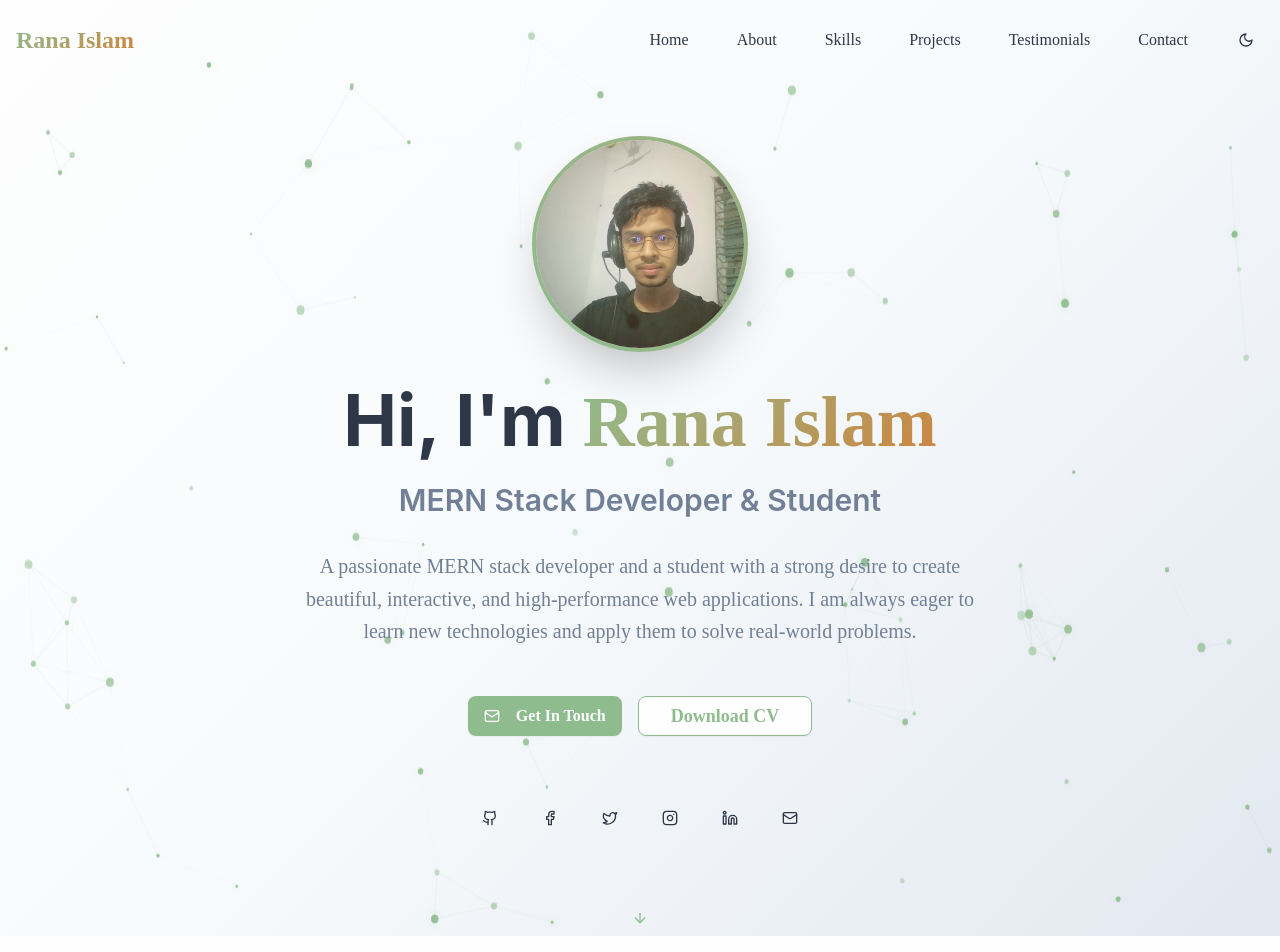
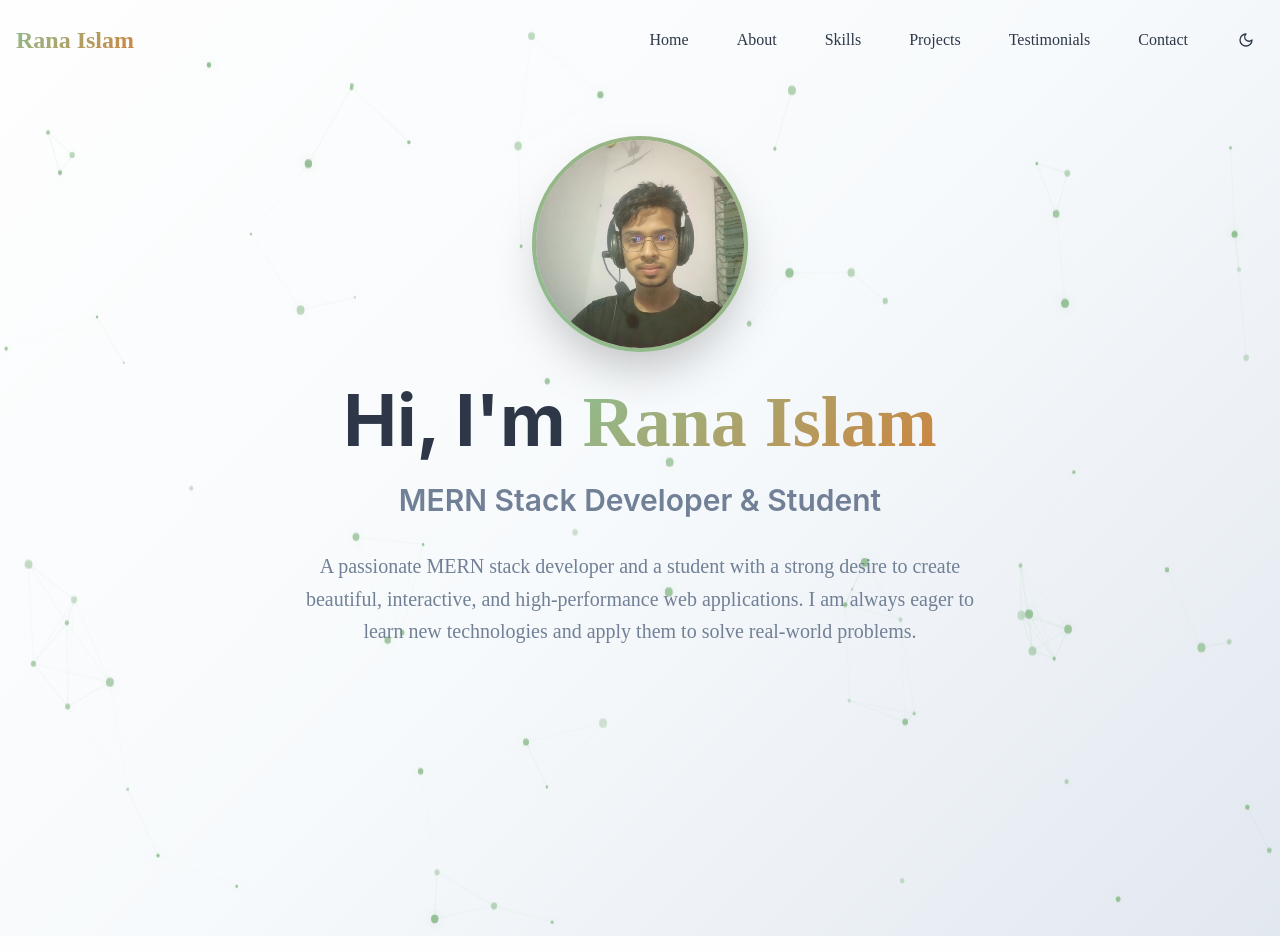
Before and after one commit to ranaIslam01/Rana-Portfolio-03, a React (Vite) app: page / in a window 1280 px wide. Shown: the top 952 px of the page. Built offline with nearby package versions, Linux system fonts and the light colour scheme.

Commit message:
Add scroll animations to HeroSection elements
cgen-22277ce914134df68110c2427b652e64

```diff
--- a/src/components/HeroSection.jsx
+++ b/src/components/HeroSection.jsx
@@ -176,8 +176,8 @@ const HeroSection = () => {
       <div className="relative z-10 container mx-auto px-2 sm:px-4 text-center -mt-14">
         <div className="max-w-4xl mx-auto">
           {/* Profile Image */}
-          <div className="mb-4 sm:mb-8 flex justify-center animate-fade-in">
-            <div className="relative">
+          <div className="mb-4 sm:mb-8 flex justify-center">
+            <div className="relative anim-on-scroll" data-animation="scale">
               <img
                 src={profileImage}
                 alt="Rana Islam"
@@ -190,7 +190,7 @@ const HeroSection = () => {
           </div>
 
           {/* Main Heading with Animated Text */}
-          <h1 className="text-2xl xs:text-3xl sm:text-4xl md:text-6xl lg:text-7xl font-bold mb-4 sm:mb-6">
+          <h1 className="text-2xl xs:text-3xl sm:text-4xl md:text-6xl lg:text-7xl font-bold mb-4 sm:mb-6 anim-on-scroll" data-animation="fade-up" data-delay="0.2">
             Hi, I'm{" "}
             <span className="text-gradient">
               <AnimatedText text="Rana Islam" delay={20} />
@@ -198,12 +198,12 @@ const HeroSection = () => {
           </h1>
 
           {/* Subtitle with Animation */}
-          <h2 className="text-base xs:text-lg sm:text-xl md:text-2xl lg:text-3xl text-muted-foreground mb-4 sm:mb-8">
+          <h2 className="text-base xs:text-lg sm:text-xl md:text-2xl lg:text-3xl text-muted-foreground mb-4 sm:mb-8 anim-on-scroll" data-animation="fade-up" data-delay="0.4">
             MERN Stack Developer & Student
           </h2>
 
           {/* Description */}
-          <div className="text-sm xs:text-base sm:text-lg md:text-xl text-muted-foreground mb-6 sm:mb-12 max-w-md sm:max-w-2xl mx-auto leading-relaxed opacity-0 animate-fade-in-delay-3">
+          <div className="text-sm xs:text-base sm:text-lg md:text-xl text-muted-foreground mb-6 sm:mb-12 max-w-md sm:max-w-2xl mx-auto leading-relaxed anim-on-scroll" data-animation="fade-up" data-delay="0.6">
             A passionate MERN stack developer and a student with a strong desire
             to create beautiful, interactive, and high-performance web
             applications. I am always eager to learn new technologies and apply
@@ -211,7 +211,7 @@ const HeroSection = () => {
           </div>
 
           {/* CTA Buttons */}
-          <div className="flex flex-col sm:flex-row gap-2 sm:gap-4 justify-center items-center mb-8 sm:mb-16 opacity-0 animate-fade-in-delay-4">
+          <div className="flex flex-col sm:flex-row gap-2 sm:gap-4 justify-center items-center mb-8 sm:mb-16 anim-on-scroll" data-animation="fade-up" data-delay="0.8">
             <Button
               size="lg"
               onClick={scrollToContact}
@@ -238,7 +238,7 @@ const HeroSection = () => {
           </div>
 
           {/* Social Links */}
-          <div className="flex justify-center space-x-3 sm:space-x-6 mb-8 sm:mb-16 opacity-0 animate-fade-in-delay-5">
+          <div className="flex justify-center space-x-3 sm:space-x-6 mb-8 sm:mb-16 anim-on-scroll" data-animation="fade-up" data-delay="1.0">
             <Button
               variant="ghost"
               size="icon"
@@ -314,7 +314,7 @@ const HeroSection = () => {
           </div>
 
           {/* Scroll Indicator */}
-          <div className="animate-bounce opacity-0 animate-fade-in-delay-6 mt-2">
+          <div className="animate-bounce mt-2 anim-on-scroll" data-animation="fade-up" data-delay="1.2">
             <Button
               variant="ghost"
               size="icon"
```
